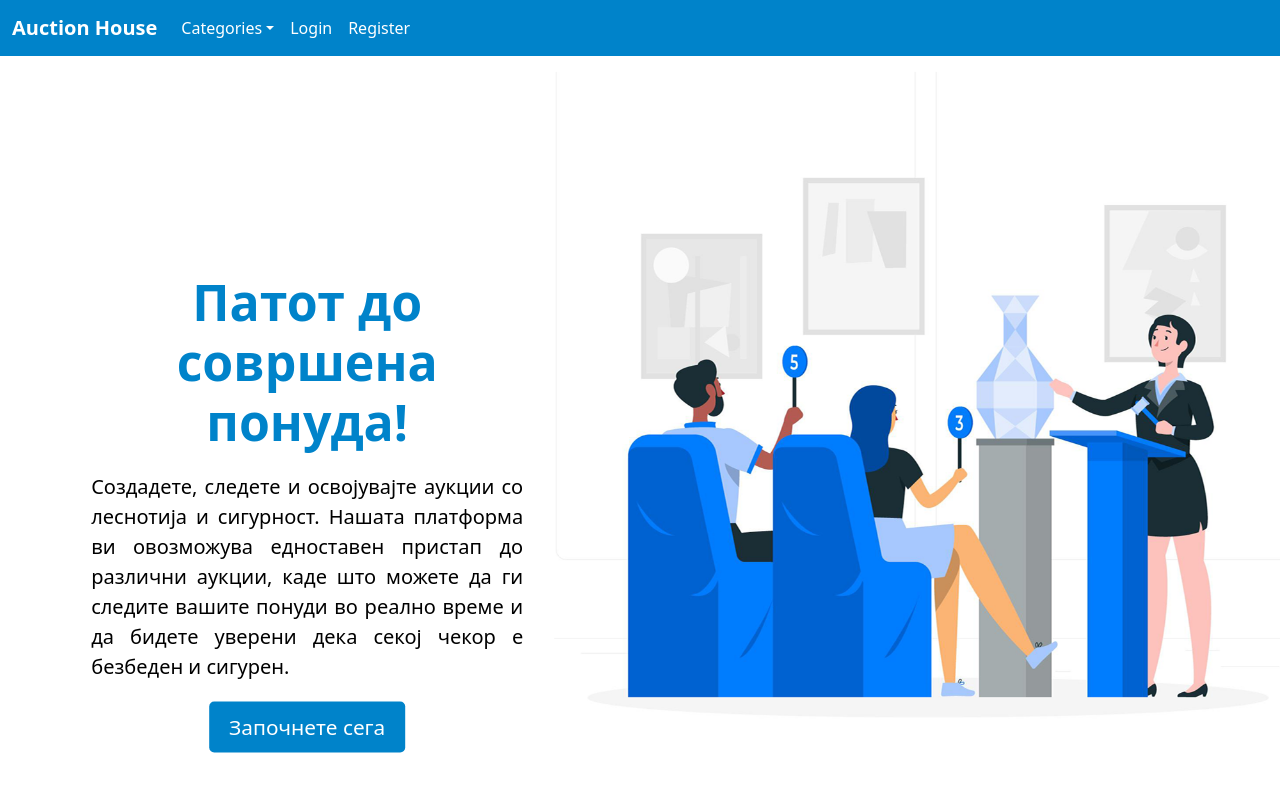
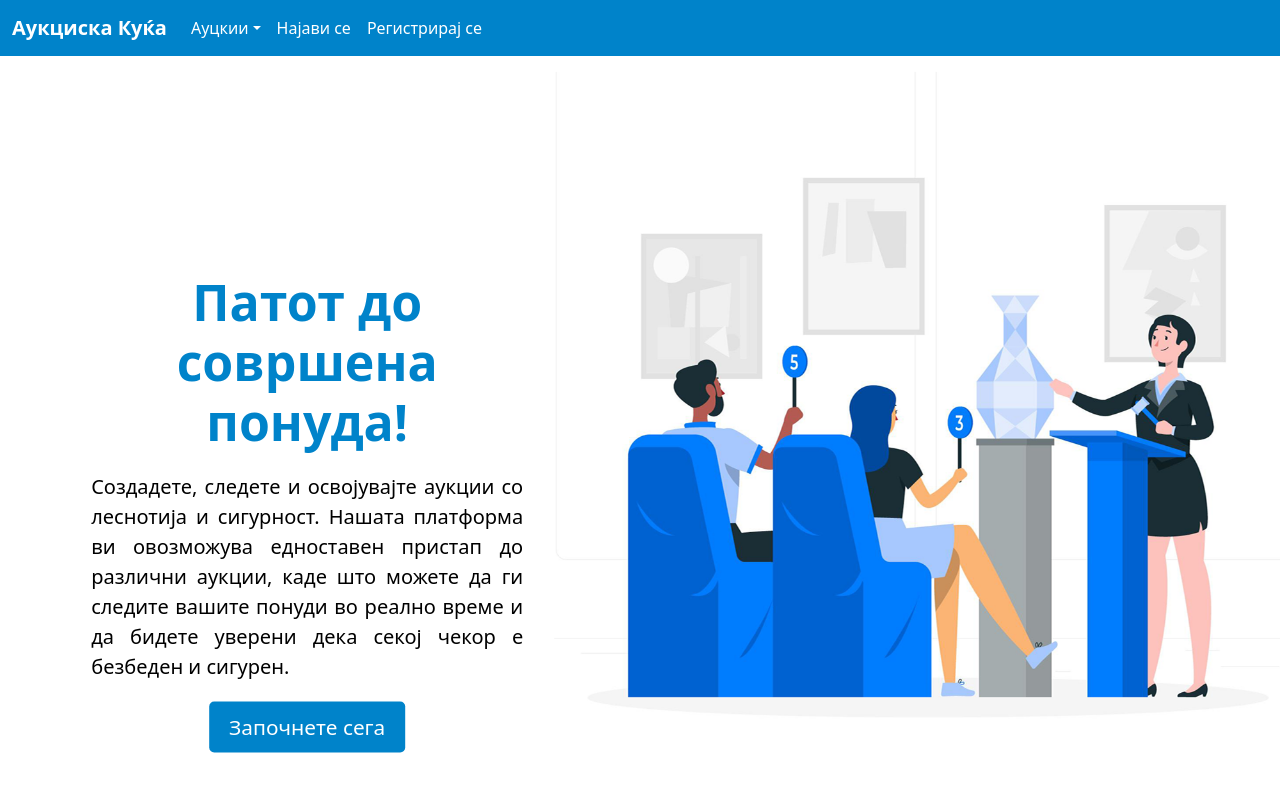
Before and after one commit to martinristow/front-end-auction-house, a React (Vite) app in the folder auction-house/: page / in a window 1280 px wide. Shown: the top 800 px of the page. Built offline with nearby package versions, Linux system fonts and the light colour scheme.

Commit message:
Text translation

```diff
--- a/auction-house/src/Components/Navigation.jsx
+++ b/auction-house/src/Components/Navigation.jsx
@@ -24,7 +24,7 @@ function Navigation() {
 
         <Navbar expand="lg" className="custom-navbar">
             <Container fluid>
-                <Navbar.Brand as={Link} to="/">Auction House</Navbar.Brand>
+                <Navbar.Brand as={Link} to="/">Аукциска Куќа</Navbar.Brand>
                 <Navbar.Toggle aria-controls="navbarScroll" />
                 <Navbar.Collapse id="navbarScroll">
                     <Nav
@@ -35,17 +35,17 @@ function Navigation() {
                         {/*{!isLoggedIn && <Nav.Link as={Link} to="/login">Login</Nav.Link>}*/}
                         {isLoggedIn && (
                             <>
-                            <Nav.Link as={Link} to="/profile">Profile</Nav.Link>
-                            <Nav.Link as={Link} to="/auctions">Create Auctions</Nav.Link>
+                            {/*<Nav.Link as={Link} to="/profile">Profile</Nav.Link>*/}
+                            <Nav.Link as={Link} to="/auctions">Креирај Аукција</Nav.Link>
                             </>
                         )}
-                        <NavDropdown title="Categories" id="navbarScrollingDropdown">
-                            <NavDropdown.Item href="/categories/all">All Auctions</NavDropdown.Item>
-                            <NavDropdown.Item href="/categories/active-auctions">Active Auctions</NavDropdown.Item>
-                            <NavDropdown.Item href="/categories/closed-auctions">Finished Auctions</NavDropdown.Item>
+                        <NavDropdown title="Ауцкии" id="navbarScrollingDropdown">
+                            <NavDropdown.Item href="/categories/all">Сите Аукции</NavDropdown.Item>
+                            <NavDropdown.Item href="/categories/active-auctions">Активни Аукции</NavDropdown.Item>
+                            <NavDropdown.Item href="/categories/closed-auctions">Завршени Аукции</NavDropdown.Item>
                         </NavDropdown>
-                        {!isLoggedIn && <Nav.Link as={Link} to="/login">Login</Nav.Link>}
-                        {!isLoggedIn && <Nav.Link as={Link} to="/register">Register</Nav.Link>}
+                        {!isLoggedIn && <Nav.Link as={Link} to="/login">Најави се</Nav.Link>}
+                        {!isLoggedIn && <Nav.Link as={Link} to="/register">Регистрирај се</Nav.Link>}
                     </Nav>
                     <Form className="d-flex">
 
```
